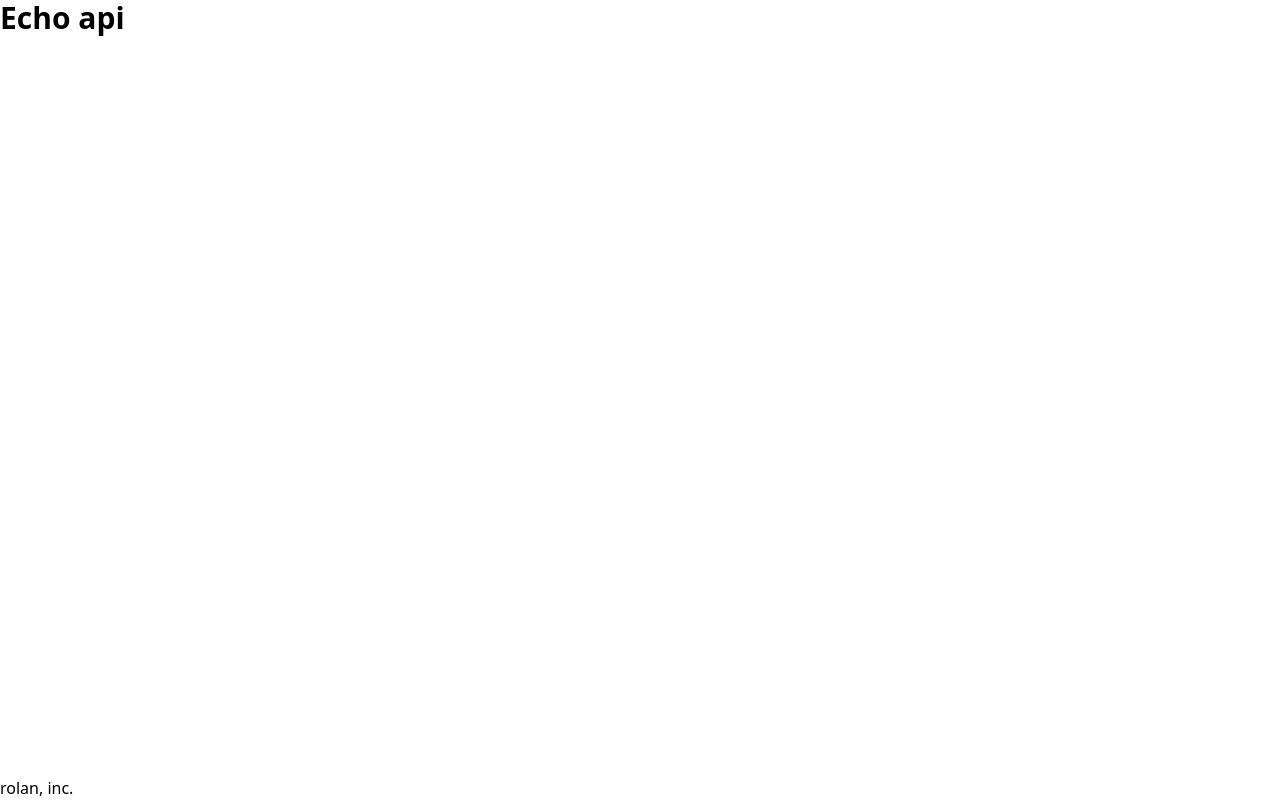
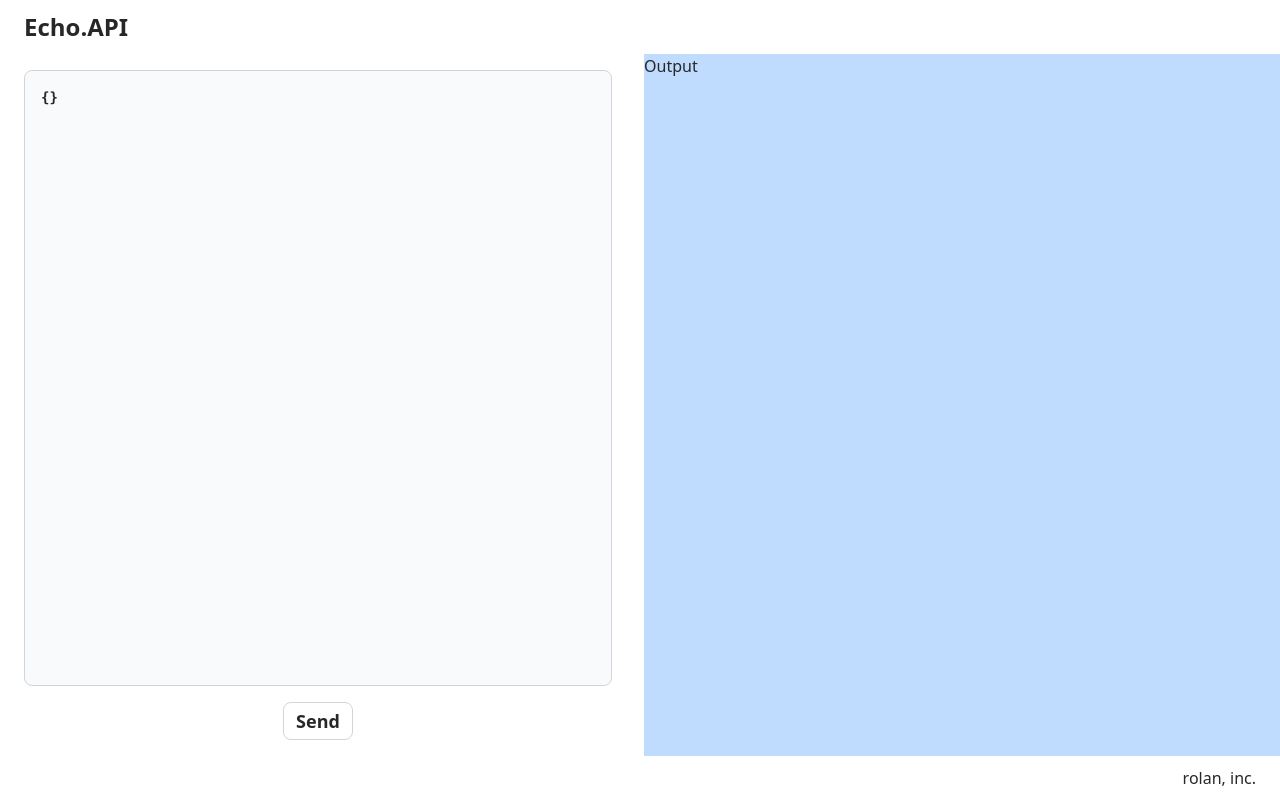
Before and after one commit to rolaninc/echo-api, a Next.js app: page / in a window 1280 px wide. Built offline with nearby package versions, Linux system fonts and the light colour scheme.

Commit message:
feat: add api live demo page's base

```diff
--- /dev/null
+++ b/src/components/Demo.tsx
@@ -0,0 +1,14 @@
+import Form from './Form'
+
+const Demo = () => {
+  return (
+    <div className="h-full grid grid-cols-1 md:grid-cols-2 gap-2">
+      <div>
+        <Form />
+      </div>
+      <div className="bg-blue-200">Output</div>
+    </div>
+  )
+}
+
+export default Demo
--- /dev/null
+++ b/src/components/Footer.tsx
@@ -0,0 +1,18 @@
+const Footer = () => {
+  return (
+    <div className="h-full flex justify-between items-center">
+      <div />
+      <div className="px-6 py-1">
+        <a
+          href="https://www.rolan.co.jp"
+          target="_blank"
+          rel="noopener noreferrer"
+        >
+          rolan, inc.
+        </a>
+      </div>
+    </div>
+  )
+}
+
+export default Footer
--- /dev/null
+++ b/src/components/Header.tsx
@@ -0,0 +1,11 @@
+const Header = () => {
+  return (
+    <nav className="h-full flex justify-between items-center">
+      <div className="px-6">
+        <span className="font-black text-2xl">Echo.API</span>
+      </div>
+    </nav>
+  )
+}
+
+export default Header
--- a/src/pages/index.tsx
+++ b/src/pages/index.tsx
@@ -1,29 +1,25 @@
 import Head from 'next/head'
+import Header from '../components/Header'
+import Footer from '../components/Footer'
+import Demo from '../components/Demo'
 
 const Page = () => {
   return (
-    <div className="w-screen h-screen flex flex-col">
+    <div className="w-screen h-screen background-color text-color">
       <Head>
-        <title>Echo api</title>
+        <title>Echo.API</title>
         {/*TODO: replace favicon*/}
-        <link
-          rel="icon"
-          href="/Volumes/dev/src/github.com/rolaninc/echo-api/public/favicon.ico"
-        />
       </Head>
-      <main className="grow">
-        <section>
-          <h1 className="text-3xl font-black">Echo api</h1>
-        </section>
+      <header className="h-[54px]">
+        <Header />
+      </header>
+      <main className="h-[calc(100%-98px)]">
+        <div className="h-full">
+          <Demo />
+        </div>
       </main>
-      <footer className="">
-        <a
-          href="https://www.rolan.co.jp"
-          target="_blank"
-          rel="noopener noreferrer"
-        >
-          rolan, inc.
-        </a>
+      <footer className="h-[44px]">
+        <Footer />
       </footer>
     </div>
   )
```
